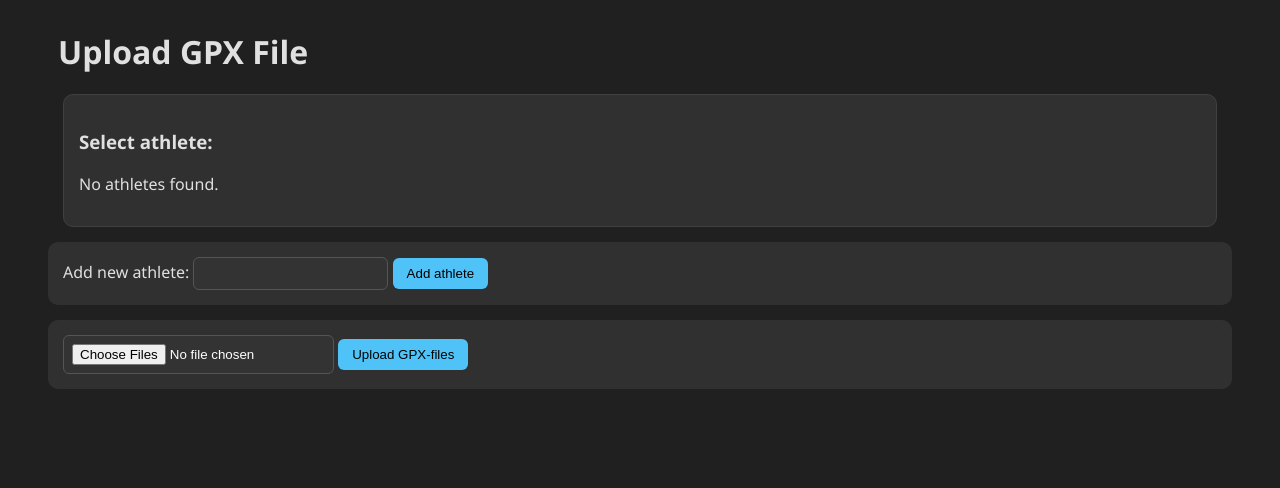
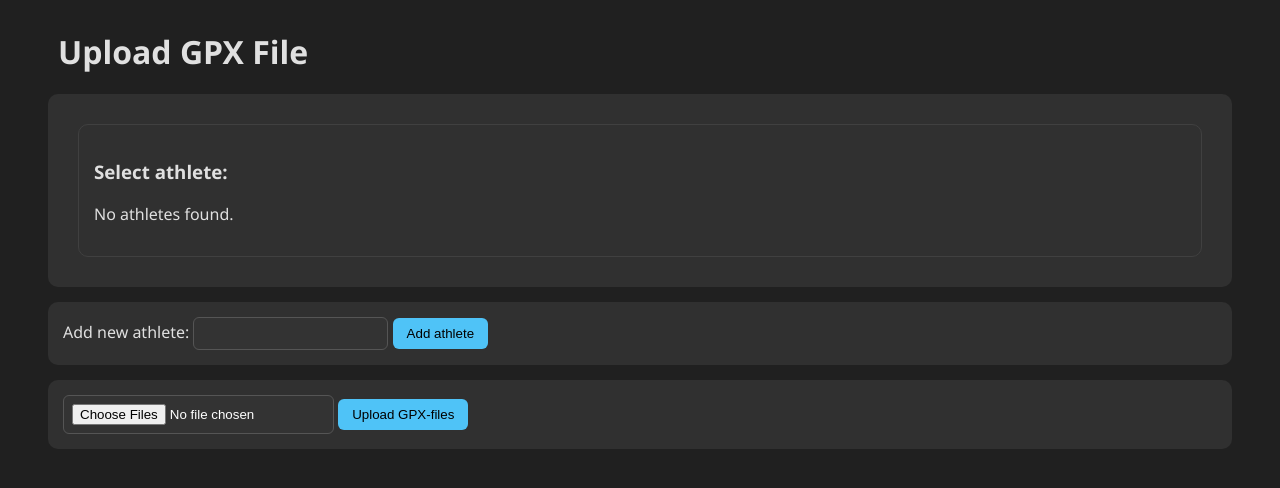
Before and after one commit to Feathergunner/GPXVis, a Flask app: page /upload in a window 1280 px wide. Shown: the part 80-568 px from the top of the page. Run offline with Flask 3, Linux system fonts and the light colour scheme; parts of the project's set-up code (start-up, migrations or seed data) failed here and were passed over.

Commit message:
fix minor design inconsistency

```diff
--- a/templates/upload.html
+++ b/templates/upload.html
@@ -3,15 +3,18 @@
 {% block title %}Upload GPX File{% endblock %}
 
 {% block content %}
-	<h1>Upload GPX File</h1>
+<h1>Upload GPX File</h1>
+<div class="cleanpanel">
 	{% include "components/select_athlete.html" %}
-	<div class="cleanpanel">
+</div>
+
+<div class="cleanpanel">
 	Add new athlete:
 	<input id="input_athletename" type="text" value="">
 	<button onclick="addAthlete()">Add athlete</button>
-	</div>
+</div>
 
-	<div class="cleanpanel">
+<div class="cleanpanel">
 	<input type="file" id="fileInput" multiple>
 	<button onclick="uploadFiles()">Upload GPX-files</button>
 </div>
```
